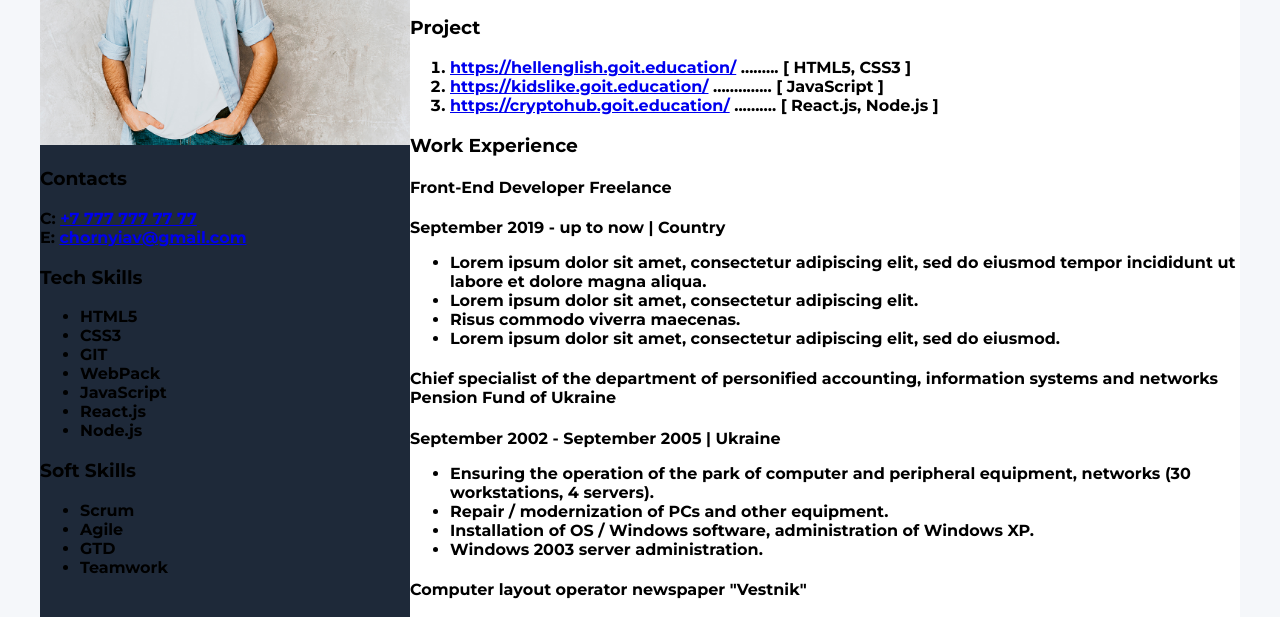
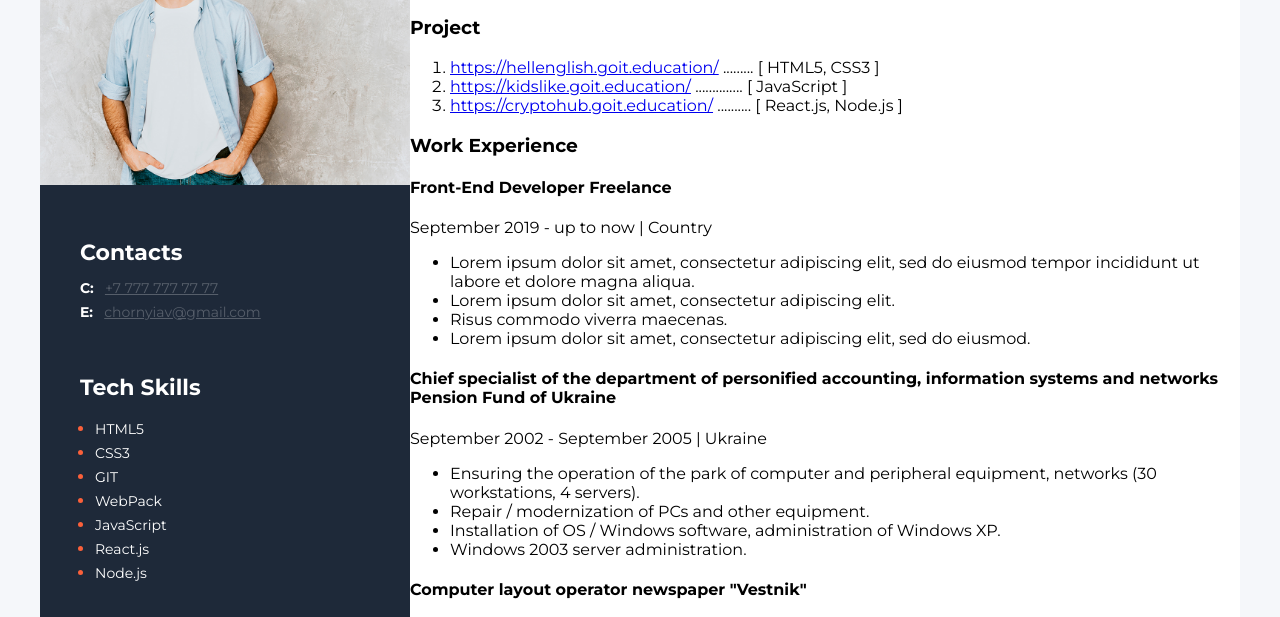
Before and after one commit to AndrL2311/github-marafon-html-css, a plain HTML site: page index.html in a window 1280 px wide. Shown: the part 173-790 px from the top of the page. Drawn offline with Linux system fonts and the light colour scheme.

Commit message:
Дз 4-5 день

```diff
--- a/css/style.css
+++ b/css/style.css
@@ -26,7 +26,57 @@ body {
 }
 .my-education-experience {
 }
-
+/* sidebar sections */
 .sidebar-sections {
   background-color: #1e2939;
+  width: 370px p;
+  padding: 40px 0;
 }
+
+.contacs-section,
+.soft-skil-section,
+.tech-skills-section {
+  margin: 50px 0 0 40px;
+}
+
+.sidebar-title {
+  font-style: normal;
+  font-weight: bold;
+  font-size: 22px;
+  line-height: 27px;
+  color: #ffffff;
+  margin-bottom: 10px;
+}
+/* Contact section */
+.contacs-section-type {
+  font-weight: bold;
+  font-size: 14px;
+  line-height: 24px;
+  color: #ffffff;
+  margin-right: 7px;
+}
+
+.contacs-section-link {
+  color: #565e6a;
+  font-style: normal;
+  font-weight: normal;
+  font-size: 14px;
+  line-height: 24px;
+}
+
+.tech-skills-list,
+.soft-skil-list {
+  padding: 0 0 0 15px;
+}
+
+.skils-item {
+  color: #fb603a;
+}
+
+.text-item {
+  color: #fff;
+  font-style: normal;
+  font-weight: normal;
+  font-size: 14px;
+  line-height: 24px;
+}
--- a/index.html
+++ b/index.html
@@ -5,7 +5,7 @@
         <meta name="viewport" content="width=device-width, initial-scale=1.0">
         <title>My resume</title>
         <link rel="preconnect" href="https://fonts.gstatic.com">
-        <link href="https://fonts.googleapis.com/css2?family=Montserrat:wght@700&display=swap" rel="stylesheet">
+        <link href="https://fonts.googleapis.com/css2?family=Montserrat:wght@400;700&display=swap" rel="stylesheet">
         <link rel="stylesheet" href="./css/style.css">
 
     </head>
@@ -93,44 +93,41 @@
             <aside class="sidebar-sections">
                <img src="img/photo.jpg" alt="My photo" width="370px">
 
-               <!--Contacs sections-->
-                <div>
-                    <h3>Contacts</h3>
+               <!--Contacs section-->
+                <div class="contacs-section">
+                    <h3 class="sidebar-title">Contacts</h3>
                     <div>
-                       <span>C:</span>
+                       <span class="contacs-section-type">C:</span>
 
-                        <a href="tel:+7 777 777 77 77">+7 777 777 77 77</a>
+                        <a class="contacs-section-link" href="tel:+7 777 777 77 77">+7 777 777 77 77</a>
                     </div>
                     <div>
-                        <span>E:</span>
-                        <a href="mailto:chornyiav@gmail.com">chornyiav@gmail.com</a>
+                        <span class="contacs-section-type">E:</span>
+                        <a class="contacs-section-link" href="mailto:chornyiav@gmail.com">chornyiav@gmail.com</a>
                     </div>
                 </div>
-                <!--Contacs sections-->
-                <div>
 
-                </div>
-                <!--Tech skills sections-->
-                <div>
-                    <h3>Tech Skills</h3>
-                    <ul>
-                        <li> HTML5</li>
-                        <li>CSS3</li>
-                        <li>GIT</li>
-                        <li>WebPack</li>
-                        <li>JavaScript</li>
-                        <li>React.js</li>
-                        <li>Node.js</li>
+                <!--Tech skills section-->
+                <div class="tech-skills-section">
+                    <h3 class="sidebar-title">Tech Skills</h3>
+                    <ul class="tech-skills-list">
+                        <li class="skils-item"> <span class="text-item">HTML5</span></li>
+                        <li class="skils-item"> <span class="text-item">CSS3</span></li>
+                        <li class="skils-item"> <span class="text-item">GIT</span></li>
+                        <li class="skils-item"> <span class="text-item">WebPack</span></li>
+                        <li class="skils-item"> <span class="text-item">JavaScript</span></li>
+                        <li class="skils-item"> <span class="text-item">React.js</span></li>
+                        <li class="skils-item"> <span class="text-item">Node.js</span></li>
                     </ul>
                 </div>
-                <!--Soft skills sections-->
-                <div>
-                    <h3>Soft Skills</h3>
-                    <ul>
-                        <li>Scrum</li>
-                        <li>Agile</li>
-                        <li>GTD</li>
-                        <li>Teamwork</li>
+                <!--Soft skills section-->
+                <div class="soft-skil-section">
+                    <h3 class="sidebar-title">Soft Skills</h3>
+                    <ul class="soft-skil-list">
+                        <li class="skils-item"> <span class="text-item">Scrum</span></li>
+                        <li class="skils-item"> <span class="text-item">Agile</span></li>
+                        <li class="skils-item"> <span class="text-item">GTD</span></li>
+                        <li class="skils-item"> <span class="text-item">Teamwork</span></li>
                     </ul>
                 </div>
             </aside>
```
